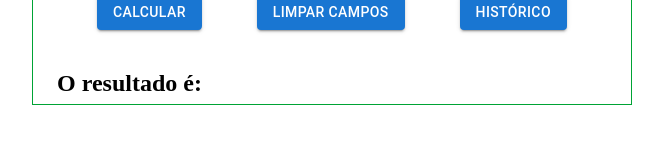
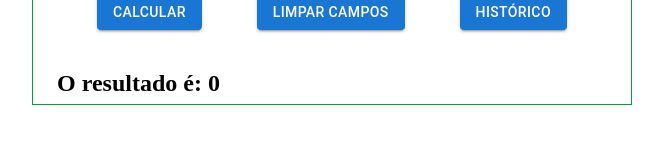
Before and after one commit to Matheusvicentesn/PS-TMR, a React (Vite) app: page / in a window 1280 px wide. Shown: the part 543-686 px from the top of the page, without its empty margins (308-971 px from the left). Built offline with nearby package versions, Linux system fonts and the light colour scheme.

Commit message:
test form

```diff
--- a/src/components/Form.tsx
+++ b/src/components/Form.tsx
@@ -1,11 +1,13 @@
 import styled from "@emotion/styled";
 import { Button, InputAdornment, TextField } from "@mui/material";
-import { Box, Container, textAlign } from "@mui/system";
+import { Box, Container } from "@mui/system";
 import { useFormik } from "formik";
+import { useState } from "react";
 
-const FormStyled = styled("form")({});
+const FormStyled = styled("div")({});
 
 export const Form = () => {
+  const [resul, setResul] = useState(0);
   const formik = useFormik({
     initialValues: {
       placa: "",
@@ -17,8 +19,20 @@ export const Form = () => {
     },
     onSubmit: (values) => {
       console.log(values);
+      let carga = values.carga;
+      let distancia = values.distancia;
+      let consumo = values.consumo;
+
+      let kilo_por_km = parseInt(carga) / (parseInt(distancia) * 0.001);
+      let litros_tonelada_km =
+        (parseInt(consumo) * 1000) / (kilo_por_km * 1000);
+
+      console.log(kilo_por_km);
+      console.log(litros_tonelada_km);
+      setResul(litros_tonelada_km);
     },
   });
+
   return (
     <Container
       maxWidth="sm"
@@ -114,7 +128,7 @@ export const Form = () => {
           </Box>
         </form>
 
-        <h2> O resultado é: </h2>
+        <h2> O resultado é: {resul}</h2>
       </FormStyled>
     </Container>
   );
```
